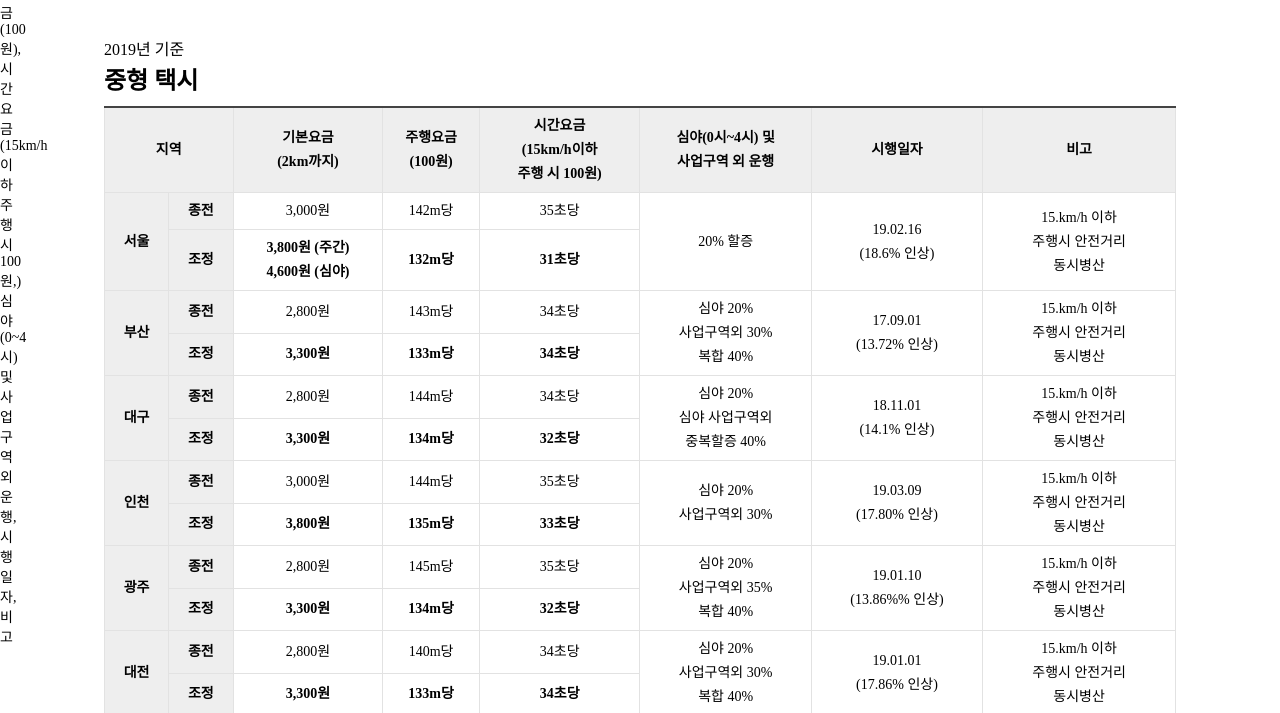
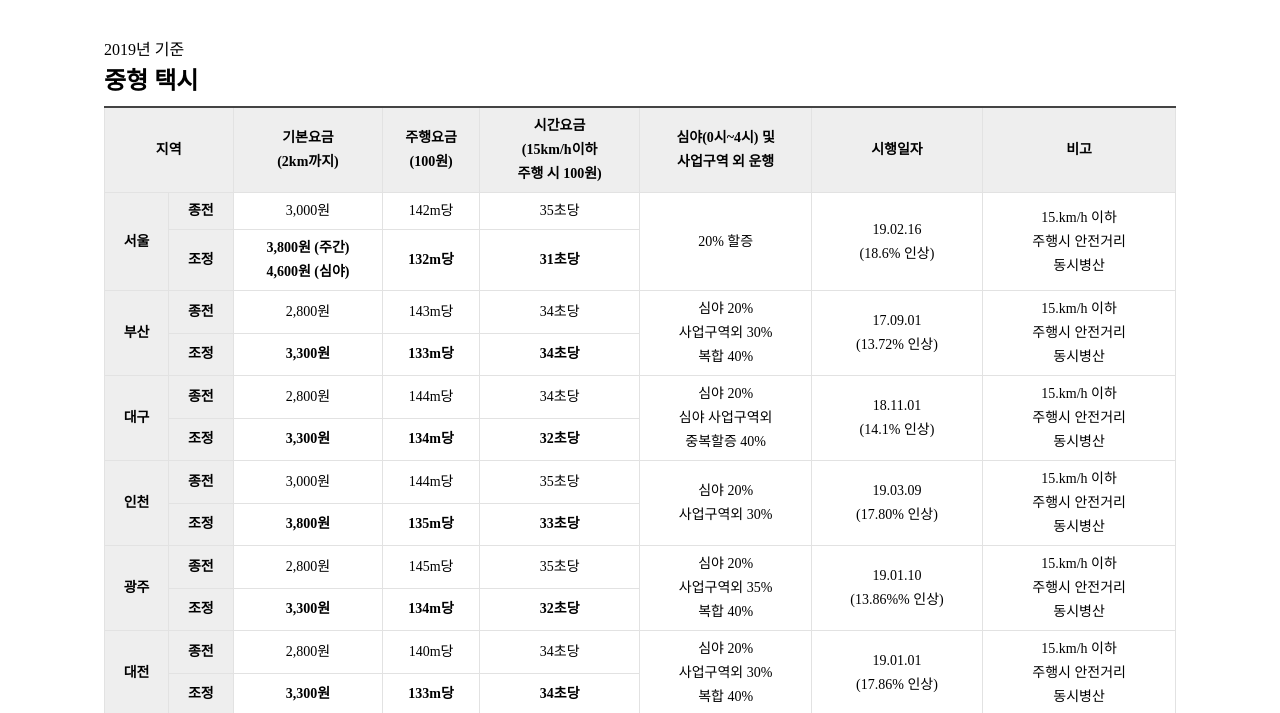
Before and after one commit to jinsukuku/jinsukuku.github.io, a plain HTML site: page zerobase-mission2-2/index.html in a window 1280 px wide. Shown: the part 426-1139 px from the top of the page. Drawn offline with Linux system fonts and the light colour scheme; a web font is replaced by a local one.

Commit message:
Update: zerobase-mission2-2

```diff
--- a/zerobase-mission2-2/css/style.css
+++ b/zerobase-mission2-2/css/style.css
@@ -88,7 +88,7 @@ table, th, td {
     border-collapse : collapse;
 }
 thead th { border-top: 2px solid #444;}
-caption {
+caption, caption span, caption strong {
     width: 0; height: 0;
     font-size: 0;
     top: 0; left: 0;
```
